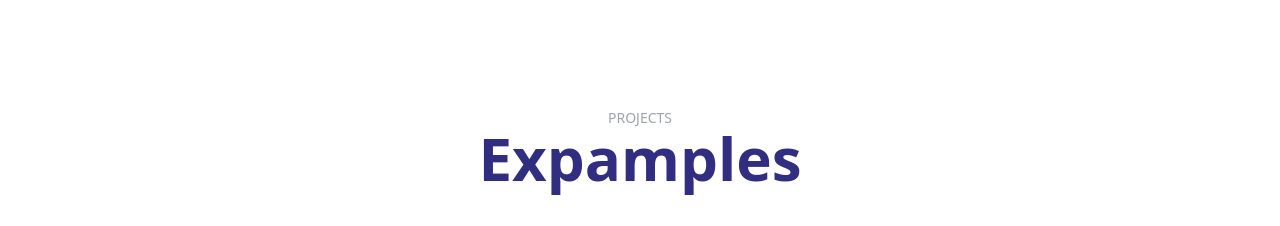
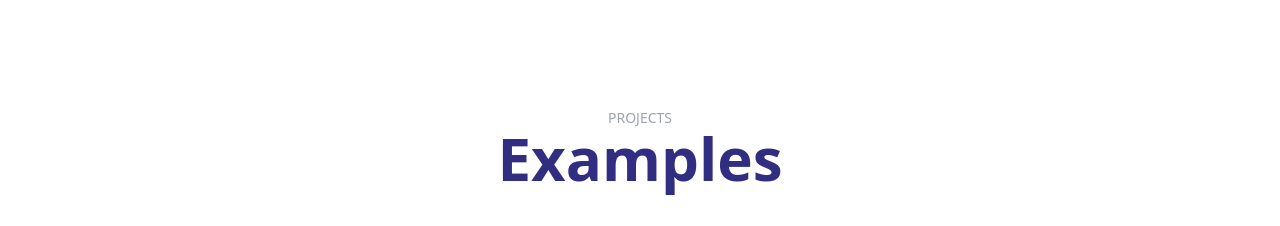
Before and after one commit to Anass-za/ElectroTech, a Next.js app in the folder my-next-projec/: page / in a window 1280 px wide. Shown: the part 1180-1406 px from the top of the page. Built offline with nearby package versions, Linux system fonts and the light colour scheme.

Commit message:
i changed Expamples to Examples

```diff
--- a/my-next-projec/pages/works.js
+++ b/my-next-projec/pages/works.js
@@ -13,7 +13,7 @@ function works() {
 			<div className="w-full my-50 h-auto flex flex-col justify-center items-center  ">
 				<p className="text-sm uppercase text-gray-400">Projects</p>
 				<h1 className="text-indigo-900 text-6xl font-bold text-center">
-					Expamples
+					Examples
 				</h1>
 
 				<div className="md:flex sm:flex-col md:flex-row justify-center items-center gap-10 mt-10">
```
